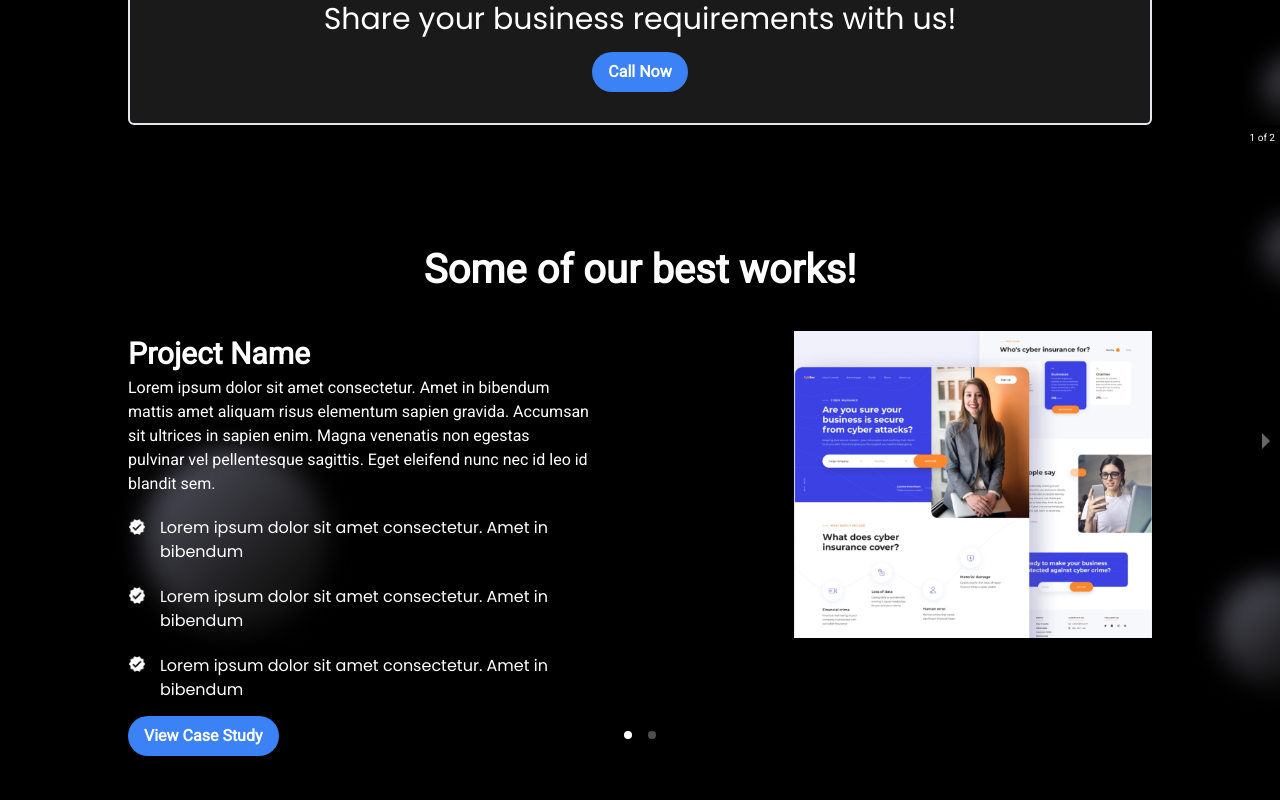
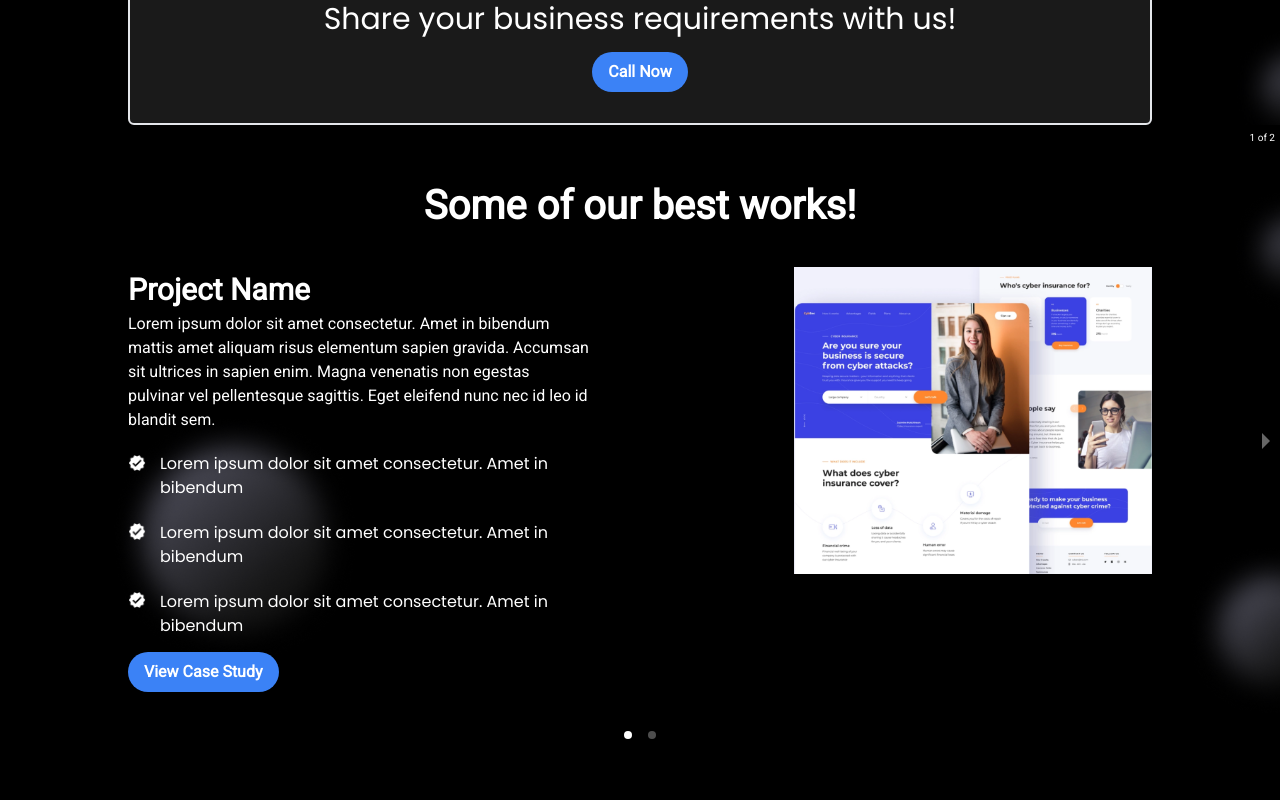
Before and after one commit to bhargavi-005/ShubhchintakWebsite, a Next.js app in the folder shubhchintak-india/: page /landing in a window 1280 px wide. Shown: the part 3120-3920 px from the top of the page. Built offline with nearby package versions, Linux system fonts and the light colour scheme.

Commit message:
Update landing.js

```diff
--- a/shubhchintak-india/src/pages/landing.js
+++ b/shubhchintak-india/src/pages/landing.js
@@ -187,8 +187,8 @@ function Landing() {
       {/* Next Section */}
       <div style={{ backgroundImage: `url(${bg.src})` }}>
         <Carousel>
-          <div className="pt-[5%] ml-[10%] mr-[10%]">
-            <div className="mt-[5%]">
+          <div className="mpt-[5%] ml-[10%] mr-[10%]">
+            <div className="max-[768px]:mt-[20%] mt-[5%]">
               <h1 className="font-semibold text-white text-center font-abc text-[40px]">
                 Some of our best works!
               </h1>
@@ -366,7 +366,7 @@ function Landing() {
           Insights by ShubhChintak!
         </h1>
         <div className="mt-[5%] max-[768px]:flex max-[768px]:flex-col flex flex-row justify-evenly ml-[8%] mr-[8%]">
-          <div className="max-[768px]:ml-[-7%]  bg-[#FFFFFF1A] max-[768px]:ml-[3%] max-[768px]:mr-[5%] w-[400px] h-[450px] justify-center items-center">
+          <div className="max-[768px]:ml-[-7%]  bg-[#FFFFFF1A] max-[768px]:mr-[5%] w-[400px] h-[450px] justify-center items-center">
             <Image
               className=""
               alt=""
```
